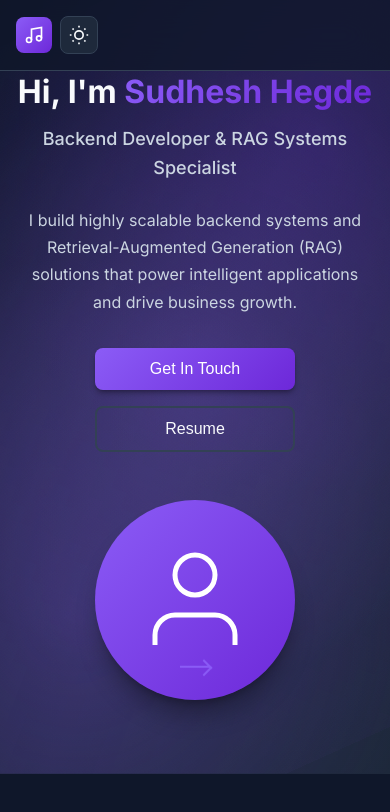
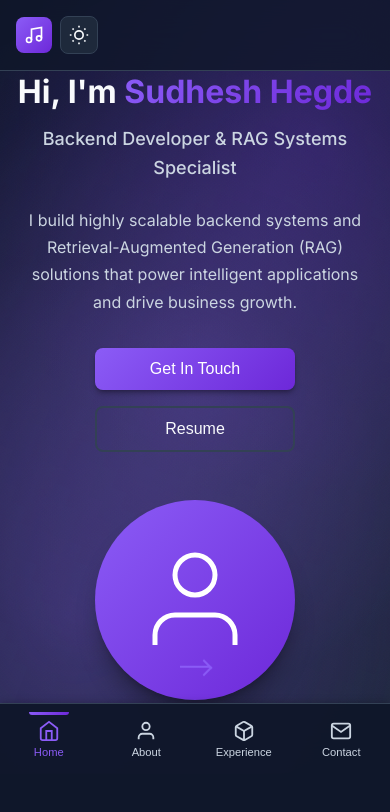
Before and after one commit to SudheshHegde2002/my-portfolio, a React (Create React App) app: page / in a window 390 px wide. Shown: the top 812 px of the page. Built offline with nearby package versions, Linux system fonts and the light colour scheme.

Commit message:
Some updates for mobile

```diff
--- a/src/App.css
+++ b/src/App.css
@@ -1,5 +1,5 @@
 .App {
-  min-height: 100vh;
+  height: 100vh;
   background-color: var(--bg-primary);
   color: var(--text-primary);
   transition: background-color 0.3s ease, color 0.3s ease;
@@ -7,16 +7,30 @@
   transform: translateZ(0);
   backface-visibility: hidden;
   contain: layout style paint;
+  display: flex;
+  flex-direction: column;
 }
 
 /* Horizontal Navigation System */
 .horizontal-container {
   position: relative;
   width: 100vw;
-  height: calc(100vh - 70px); /* Account for header height only */
+  flex: 1;
   overflow: hidden;
   transform: translateZ(0);
   backface-visibility: hidden;
+}
+
+/* Account for mobile bottom navigation */
+@media (max-width: 768px) {
+  .App {
+    height: calc(100vh - 70px - env(safe-area-inset-bottom)); /* Account for bottom nav */
+  }
+
+  .horizontal-container {
+    flex: 1;
+    min-height: 0;
+  }
 }
 
 .sections-wrapper {
@@ -54,6 +68,14 @@
   will-change: transform;
   contain: layout style paint;
   isolation: isolate;
+}
+
+/* On mobile, allow sections to scroll properly */
+@media (max-width: 768px) {
+  .section-page {
+    height: 100%;
+    contain: none; /* Remove containment to allow proper scrolling */
+  }
 }
 
 .section-page::-webkit-scrollbar {
--- a/src/components/Header.css
+++ b/src/components/Header.css
@@ -174,3 +174,97 @@
     justify-content: space-between;
   }
 }
+
+/* Mobile Bottom Navigation */
+.mobile-nav {
+  display: none;
+}
+
+@media (max-width: 768px) {
+  .mobile-nav {
+    display: flex;
+    position: fixed;
+    bottom: 0;
+    left: 0;
+    right: 0;
+    z-index: 1000;
+    background: rgba(15, 23, 42, 0.95);
+    backdrop-filter: blur(20px);
+    border-top: 1px solid var(--border-color);
+    padding: 0.5rem 0;
+    padding-bottom: calc(0.5rem + env(safe-area-inset-bottom));
+    box-shadow: 0 -4px 6px -1px rgb(0 0 0 / 0.1), 0 -2px 4px -2px rgb(0 0 0 / 0.1);
+    min-height: 60px;
+  }
+
+  [data-theme="light"] .mobile-nav {
+    background: rgba(255, 255, 255, 0.95);
+  }
+
+  .mobile-nav-list {
+    display: flex;
+    list-style: none;
+    margin: 0;
+    padding: 0;
+    width: 100%;
+    justify-content: space-around;
+    align-items: center;
+  }
+
+  .mobile-nav-item {
+    flex: 1;
+    display: flex;
+    justify-content: center;
+    align-items: center;
+  }
+
+  .mobile-nav-link {
+    display: flex;
+    flex-direction: column;
+    align-items: center;
+    justify-content: center;
+    gap: 0.25rem;
+    padding: 0.5rem 0.75rem;
+    background: none;
+    border: none;
+    color: var(--text-secondary);
+    cursor: pointer;
+    transition: all 0.3s ease;
+    outline: none;
+    border-radius: 0.5rem;
+    width: 100%;
+    max-width: 80px;
+    position: relative;
+  }
+
+  .mobile-nav-link svg {
+    width: 22px;
+    height: 22px;
+  }
+
+  .mobile-nav-link span {
+    font-size: 0.7rem;
+    font-weight: 500;
+  }
+
+  .mobile-nav-link.active {
+    color: var(--accent-primary);
+  }
+
+  .mobile-nav-link.active::before {
+    content: '';
+    position: absolute;
+    top: 0;
+    left: 50%;
+    transform: translateX(-50%);
+    width: 40px;
+    height: 3px;
+    background: linear-gradient(135deg, var(--accent-primary), var(--accent-secondary));
+    border-radius: 0 0 3px 3px;
+  }
+
+  .mobile-nav-link:active {
+    transform: scale(0.95);
+    background: var(--bg-secondary);
+  }
+}
--- a/src/components/Header.js
+++ b/src/components/Header.js
@@ -21,6 +21,7 @@ const Header = ({ darkMode, toggleDarkMode, currentWorld, toggleWorld, currentSe
   };
 
   return (
+    <>
       <header className={`header ${isScrolled ? 'scrolled' : ''}`}>
         <div className="header-container">
 
@@ -110,6 +111,67 @@ const Header = ({ darkMode, toggleDarkMode, currentWorld, toggleWorld, currentSe
           </div>
         </div>
       </header>
+
+      {/* Mobile Bottom Navigation */}
+      <nav className="mobile-nav">
+        <ul className="mobile-nav-list">
+          <li className="mobile-nav-item">
+            <button
+              onClick={() => handleNavClick('hero')}
+              className={`mobile-nav-link ${currentSection === 0 ? 'active' : ''}`}
+            >
+              <svg viewBox="0 0 24 24" fill="none" stroke="currentColor" strokeWidth="2">
+                <path d="M3 9l9-7 9 7v11a2 2 0 0 1-2 2H5a2 2 0 0 1-2-2z"/>
+                <polyline points="9,22 9,12 15,12 15,22"/>
+              </svg>
+              <span>Home</span>
+            </button>
+          </li>
+
+          {currentWorld === 'coding' && (
+            <li className="mobile-nav-item">
+              <button
+                onClick={() => handleNavClick('about')}
+                className={`mobile-nav-link ${currentSection === 1 ? 'active' : ''}`}
+              >
+                <svg viewBox="0 0 24 24" fill="none" stroke="currentColor" strokeWidth="2">
+                  <path d="M20 21v-2a4 4 0 0 0-4-4H8a4 4 0 0 0-4 4v2"/>
+                  <circle cx="12" cy="7" r="4"/>
+                </svg>
+                <span>About</span>
+              </button>
+            </li>
+          )}
+
+          <li className="mobile-nav-item">
+            <button
+              onClick={() => handleNavClick(currentWorld === 'coding' ? 'experience' : 'projects')}
+              className={`mobile-nav-link ${currentSection === (currentWorld === 'coding' ? 2 : 1) ? 'active' : ''}`}
+            >
+              <svg viewBox="0 0 24 24" fill="none" stroke="currentColor" strokeWidth="2">
+                <path d="M21 16V8a2 2 0 0 0-1-1.73l-7-4a2 2 0 0 0-2 0l-7 4A2 2 0 0 0 3 8v8a2 2 0 0 0 1 1.73l7 4a2 2 0 0 0 2 0l7-4A2 2 0 0 0 21 16z"/>
+                <polyline points="3.27,6.96 12,12.01 20.73,6.96"/>
+                <line x1="12" y1="22.08" x2="12" y2="12"/>
+              </svg>
+              <span>{currentWorld === 'coding' ? 'Experience' : 'Projects'}</span>
+            </button>
+          </li>
+
+          <li className="mobile-nav-item">
+            <button
+              onClick={() => handleNavClick('contact')}
+              className={`mobile-nav-link ${currentSection === (currentWorld === 'coding' ? 3 : 2) ? 'active' : ''}`}
+            >
+              <svg viewBox="0 0 24 24" fill="none" stroke="currentColor" strokeWidth="2">
+                <path d="M4 4h16c1.1 0 2 .9 2 2v12c0 1.1-.9 2-2 2H4c-1.1 0-2-.9-2-2V6c0-1.1.9-2 2-2z"/>
+                <polyline points="22,6 12,13 2,6"/>
+              </svg>
+              <span>Contact</span>
+            </button>
+          </li>
+        </ul>
+      </nav>
+    </>
   );
 };
 
--- a/src/components/MusicWorld/MusicWorld.css
+++ b/src/components/MusicWorld/MusicWorld.css
@@ -1,9 +1,19 @@
 /* Music World Styles */
 .music-world {
-  height: calc(100vh - 70px);
+  flex: 1;
   background: var(--bg-primary);
   color: var(--text-primary);
   overflow: hidden;
+  display: flex;
+  flex-direction: column;
+}
+
+/* Account for mobile bottom navigation */
+@media (max-width: 768px) {
+  .music-world {
+    flex: 1;
+    min-height: 0;
+  }
 }
 
 /* Horizontal Navigation System */
@@ -29,6 +39,13 @@
   overflow-x: hidden;
   scrollbar-width: thin;
   scrollbar-color: var(--accent-primary) var(--bg-secondary);
+}
+
+/* On mobile, allow sections to scroll properly */
+@media (max-width: 768px) {
+  .music-section-page {
+    height: 100%;
+  }
 }
 
 .music-section-page::-webkit-scrollbar {
--- a/src/index.css
+++ b/src/index.css
@@ -44,6 +44,8 @@
 
 html {
   scroll-behavior: smooth;
+  height: 100vh;
+  overflow: hidden;
 }
 
 body {
@@ -56,6 +58,15 @@ body {
   color: var(--text-primary);
   line-height: 1.6;
   transition: background-color 0.3s ease, color 0.3s ease;
+  height: 100vh;
+  overflow: hidden;
+  margin: 0;
+  padding: 0;
+}
+
+#root {
+  height: 100vh;
+  overflow: hidden;
 }
 
 code {
```
Lines whose indentation alone changed are shown as unchanged.
